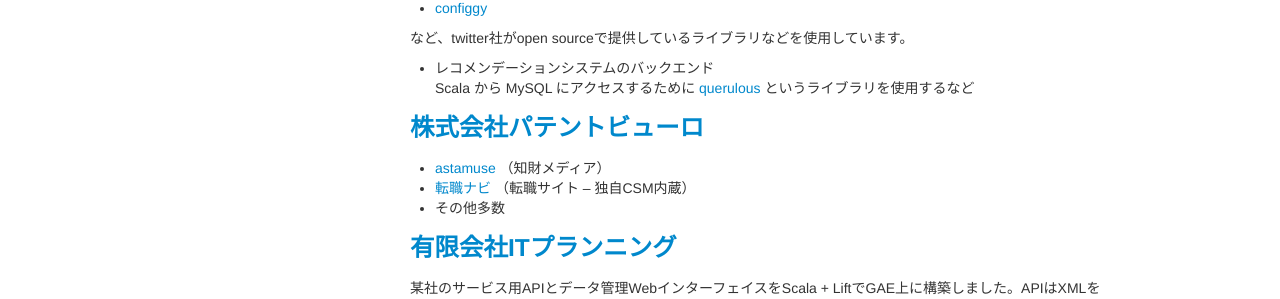
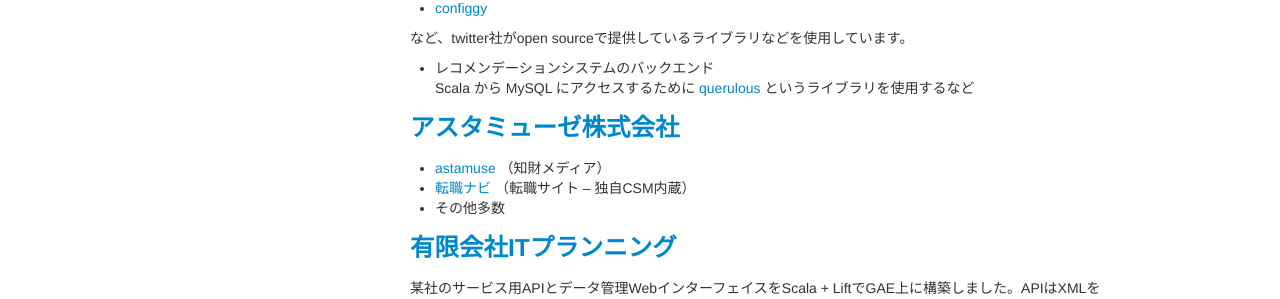
Before and after one commit to scalajp/scalajp, a Jekyll site: the page built from scala-cases-in-japan.md, in a window 1280 px wide. Shown: the part 774-1073 px from the top of the page. Built offline with Jekyll 4.4.1, drawn with Linux system fonts in a browser that asks for light colours; nearby versions of some CDN libraries; Markdown is read by kramdown in place of the engine named in the settings.

Commit message:
Updated missing links

```diff
--- a/scala-cases-in-japan.md
+++ b/scala-cases-in-japan.md
@@ -44,7 +44,7 @@
 * レコメンデーションシステムのバックエンド
 Scala から MySQL にアクセスするために [querulous](http://github.com/twitter/querulous) というライブラリを使用するなど
 
-### [株式会社パテントビューロ](http://www.patentbureau.co.jp/)
+### [アスタミューゼ株式会社](http://www.astamuse.co.jp/)
 
 * [astamuse](http://astamuse.com/) （知財メディア）
 * [転職ナビ](http://robots-job.com/) （転職サイト – 独自CSM内蔵）
```
Also changed, not shown: supporters.md (+1 -1 lines).
